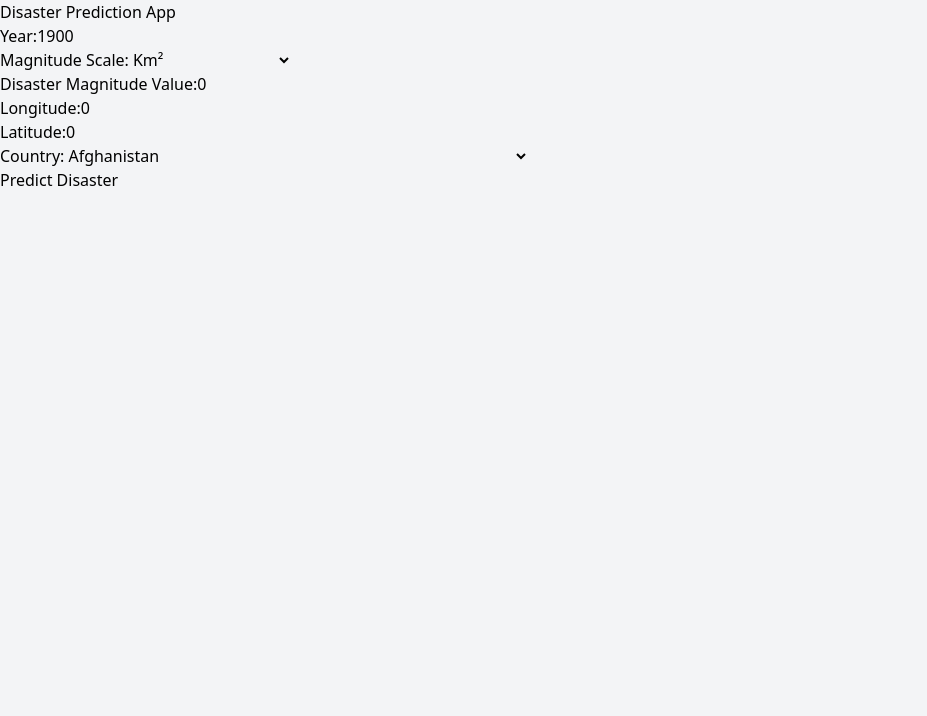
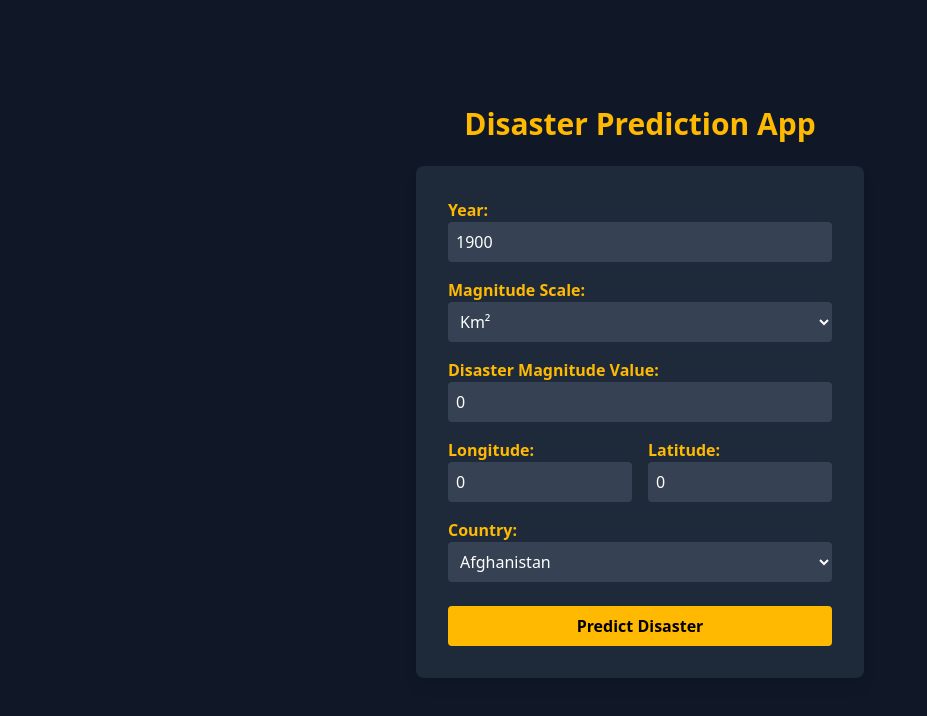
Before and after one commit to tinap98/DisasterPredict, a React (Vite) app in the folder frontend/: page /predict-disaster in a window 1280 px wide. Shown: the top 716 px of the page, without its empty margins (0-927 px from the left). Built offline with nearby package versions, Linux system fonts and the light colour scheme; sample sign-in values are in the browser's storage.

Commit message:
Updated Prediction App

```diff
--- a/frontend/src/components/DisasterPrediction.jsx
+++ b/frontend/src/components/DisasterPrediction.jsx
@@ -1,6 +1,4 @@
-
-
-import React, { useState } from 'react';
+import React, { useState, useRef } from 'react';
 
 function DisasterPrediction() {
   const [year, setYear] = useState(1900);
@@ -12,6 +10,9 @@ function DisasterPrediction() {
   const [prediction, setPrediction] = useState(null);
   const [loading, setLoading] = useState(false);
   const [error, setError] = useState(null);
+
+  // Ref for the output/error message section
+  const outputRef = useRef(null);
 
   const magnitudeScaleMapping = {
     0: "Km²",
@@ -59,17 +60,16 @@ function DisasterPrediction() {
     224: 'Yemen P Dem Rep', 225: 'Yugoslavia', 226: 'Zambia', 227: 'Zimbabwe'
   };
 
-
   const handleSubmit = async (e) => {
     e.preventDefault();
     setLoading(true);
     setError(null);
 
     try {
-      const response = await fetch('http://localhost:5000/api/predict', {
-        method: 'POST',
+      const response = await fetch("http://localhost:5000/api/predict", {
+        method: "POST",
         headers: {
-          'Content-Type': 'application/json',
+          "Content-Type": "application/json",
         },
         body: JSON.stringify({
           year: parseInt(year),
@@ -77,25 +77,28 @@ function DisasterPrediction() {
           dis_mag_value: parseFloat(disMagValue),
           country_code_index: parseInt(countryCode),
           longitude: parseFloat(longitude),
-          latitude: parseFloat(latitude)
-        })
+          latitude: parseFloat(latitude),
+        }),
       });
 
       if (!response.ok) throw new Error(`HTTP error! status: ${response.status}`);
 
       const data = await response.json();
-      if (!data.success) throw new Error(data.error || 'Prediction failed');
+      if (!data.success) throw new Error(data.error || "Prediction failed");
 
       setPrediction(data);
+      // Scroll to the output section
+      outputRef.current.scrollIntoView({ behavior: 'smooth', block: 'start' });
     } catch (error) {
       setError(error.message);
+      // Scroll to the error message
+      outputRef.current.scrollIntoView({ behavior: 'smooth', block: 'start' });
       console.error("Fetch error:", error);
     } finally {
       setLoading(false);
     }
   };
 
-  // Helper function to map disaster labels to names
   const getDisasterName = (label) => {
     const disasterMap = {
       0: "Other",
@@ -112,17 +115,21 @@ function DisasterPrediction() {
       11: "Mass movement (dry)",
       12: "Storm",
       13: "Volcanic activity",
-      14: "Wildfire"
+      14: "Wildfire",
     };
-    return disasterMap[label] || 'Unknown';
+    return disasterMap[label] || "Unknown";
   };
 
   return (
-    <div>
-      <h1>Disaster Prediction App</h1>
-      <form onSubmit={handleSubmit}>
-        <div>
-          <label>Year:</label>
+    <div className="flex flex-col items-center justify-center min-h-screen bg-gray-900 text-white p-6">
+      <h1 className="text-3xl font-bold text-amber-400 mb-6">Disaster Prediction App</h1>
+
+      <form
+        onSubmit={handleSubmit}
+        className="bg-gray-800 p-8 rounded-lg shadow-lg w-full max-w-md transition-shadow duration-300 hover:shadow-2xl"
+      >
+        <div className="mb-4">
+          <label className="block text-amber-400 font-semibold">Year:</label>
           <input
             type="number"
             value={year}
@@ -130,35 +137,41 @@ function DisasterPrediction() {
             min="1900"
             max={new Date().getFullYear()}
             required
+            className="w-full p-2 rounded bg-gray-700 text-white focus:ring-2 focus:ring-amber-400 outline-none transition-all duration-300"
           />
         </div>
 
-        <div>
-          <label>Magnitude Scale:</label>
+        <div className="mb-4">
+          <label className="block text-amber-400 font-semibold">Magnitude Scale:</label>
           <select
             value={magScale}
             onChange={(e) => setMagScale(e.target.value)}
             required
+            className="w-full p-2 rounded bg-gray-700 text-white focus:ring-2 focus:ring-amber-400 outline-none transition-all duration-300"
           >
             {Object.entries(magnitudeScaleMapping).map(([key, value]) => (
-              <option key={key} value={key}>{value}</option>
+              <option key={key} value={key}>
+                {value}
+              </option>
             ))}
           </select>
         </div>
 
-        <div>
-          <label>Disaster Magnitude Value:</label>
+        <div className="mb-4">
+          <label className="block text-amber-400 font-semibold">Disaster Magnitude Value:</label>
           <input
             type="number"
             value={disMagValue}
             onChange={(e) => setDisMagValue(e.target.value)}
             step="0.01"
             required
+            className="w-full p-2 rounded bg-gray-700 text-white focus:ring-2 focus:ring-amber-400 outline-none transition-all duration-300"
           />
         </div>
 
+        <div className="grid grid-cols-2 gap-4">
           <div>
-          <label>Longitude:</label>
+            <label className="block text-amber-400 font-semibold">Longitude:</label>
             <input
               type="number"
               value={longitude}
@@ -167,11 +180,12 @@ function DisasterPrediction() {
               min="-180"
               max="180"
               required
+              className="w-full p-2 rounded bg-gray-700 text-white focus:ring-2 focus:ring-amber-400 outline-none transition-all duration-300"
             />
           </div>
 
           <div>
-          <label>Latitude:</label>
+            <label className="block text-amber-400 font-semibold">Latitude:</label>
             <input
               type="number"
               value={latitude}
@@ -180,38 +194,49 @@ function DisasterPrediction() {
               min="-90"
               max="90"
               required
+              className="w-full p-2 rounded bg-gray-700 text-white focus:ring-2 focus:ring-amber-400 outline-none transition-all duration-300"
             />
           </div>
+        </div>
 
-        <div>
-          <label>Country:</label>
+        <div className="mt-4">
+          <label className="block text-amber-400 font-semibold">Country:</label>
           <select
             value={countryCode}
             onChange={(e) => setCountryCode(e.target.value)}
             required
+            className="w-full p-2 rounded bg-gray-700 text-white focus:ring-2 focus:ring-amber-400 outline-none transition-all duration-300"
           >
             {Object.entries(countryCodeMapping).map(([key, value]) => (
-              <option key={key} value={key}>{value}</option>
+              <option key={key} value={key}>
+                {value}
+              </option>
             ))}
           </select>
         </div>
 
-        <button type="submit" disabled={loading}>
-          {loading ? 'Predicting...' : 'Predict Disaster'}
+        <button
+          type="submit"
+          disabled={loading}
+          className="mt-6 w-full bg-amber-400 text-black font-bold py-2 rounded hover:bg-amber-500 transition-all duration-300 transform hover:scale-105"
+        >
+          {loading ? "Predicting..." : "Predict Disaster"}
         </button>
       </form>
 
-      {error && <div>Error: {error}</div>}
+      <div ref={outputRef} className="mt-4 w-full max-w-md flex flex-col items-center">
+        {error && <div className="mt-4 text-red-500">{error}</div>}
 
         {prediction && (
-        <div>
-          <h2>Prediction Result</h2>
-          <p><strong>Predicted Disaster:</strong> {prediction.disaster_name}</p>
+          <div className="mt-6 bg-gray-800 p-4 rounded shadow-lg w-full">
+            <h2 className="text-xl font-bold text-amber-400">Prediction Result</h2>
+            <p><strong>Predicted Disaster:</strong> {getDisasterName(prediction.disaster_name)}</p>
             <p><strong>Magnitude Scale:</strong> {prediction.magnitude_scale}</p>
             <p><strong>Magnitude Value:</strong> {prediction.magnitude_value}</p>
-          <p><strong>Country:</strong> {prediction.country_name}</p>
+            <p><strong>Country:</strong> {countryCodeMapping[countryCode]}</p>
           </div>
         )}
+      </div>
     </div>
   );
 }
```
Lines whose indentation alone changed are shown as unchanged.
